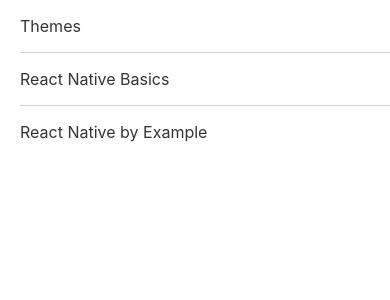
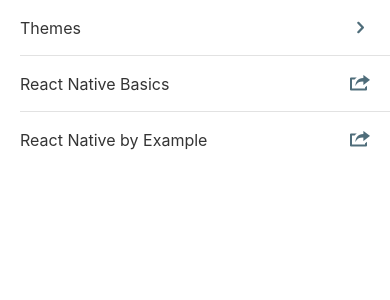
Before and after one commit to gabrielagi/CurrencyConverter, a React Native app in the folder App/: screen / in a window 390 px wide. Shown: the top 300 px of the page. Built offline with nearby package versions, Linux system fonts and the light colour scheme.

Commit message:
feat: Add icons to the menu

```diff
--- a/App/globalAndroidStyles.js
+++ b/App/globalAndroidStyles.js
@@ -2,6 +2,6 @@
 
 export const globalStyles = StyleSheet.create({
   androidMargin: {
-    marginTop: Platform.OS === "android" ? 30 : 0,
+    marginTop: Platform.OS === "android" ? 32 : 0,
   },
 });
--- a/App/src/constants/colors.js
+++ b/App/src/constants/colors.js
@@ -1,4 +1,6 @@
 export default {
+  white: "#fff",
+  line: "#E2E2E2",
   text: "#343434",
-  line: "#d2d2d2",
+  blue: "#4F6D7A",
 };
--- a/App/src/screens/Options.js
+++ b/App/src/screens/Options.js
@@ -1,24 +1,30 @@
 import React from "react";
 import {
   StyleSheet,
+  TouchableOpacity,
   Text,
-  TouchableOpacity,
+  View,
   SafeAreaView,
-  View,
 } from "react-native";
+
+import { Entypo } from "@expo/vector-icons";
 
 import { globalStyles } from "../../globalAndroidStyles.js";
 
-import colors from "../constants/colors.js";
+import colors from "../constants/colors";
 
 const styles = StyleSheet.create({
   row: {
     paddingHorizontal: 20,
     paddingVertical: 16,
+    justifyContent: "space-between",
+    alignItems: "center",
+    flexDirection: "row",
+    backgroundColor: colors.white,
   },
-  text: {
+  title: {
+    color: colors.text,
     fontSize: 16,
-    color: colors.text,
   },
   separator: {
     backgroundColor: colors.line,
@@ -30,20 +36,23 @@
 export default () => {
   return (
     <SafeAreaView style={globalStyles.androidMargin}>
-      <TouchableOpacity style={styles.row}>
-        <Text style={styles.text}>Themes</Text>
+      <TouchableOpacity onPress={() => alert("todo!")} style={styles.row}>
+        <Text style={styles.title}>Themes</Text>
+        <Entypo name="chevron-right" size={20} color={colors.blue} />
       </TouchableOpacity>
 
       <View style={styles.separator} />
 
-      <TouchableOpacity style={styles.row}>
-        <Text style={styles.text}>React Native Basics</Text>
+      <TouchableOpacity onPress={() => alert("todo!")} style={styles.row}>
+        <Text style={styles.title}>React Native Basics</Text>
+        <Entypo name="export" size={20} color={colors.blue} />
       </TouchableOpacity>
 
       <View style={styles.separator} />
 
-      <TouchableOpacity style={styles.row}>
-        <Text style={styles.text}>React Native by Example</Text>
+      <TouchableOpacity onPress={() => alert("todo!")} style={styles.row}>
+        <Text style={styles.title}>React Native by Example</Text>
+        <Entypo name="export" size={20} color={colors.blue} />
       </TouchableOpacity>
     </SafeAreaView>
   );
```
